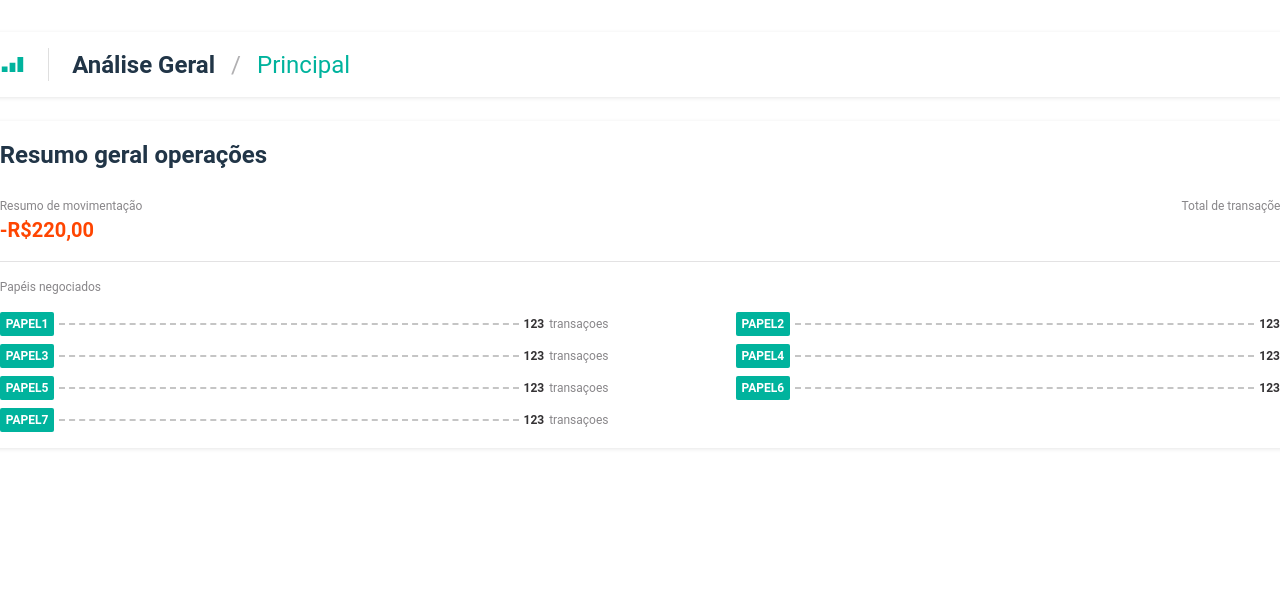
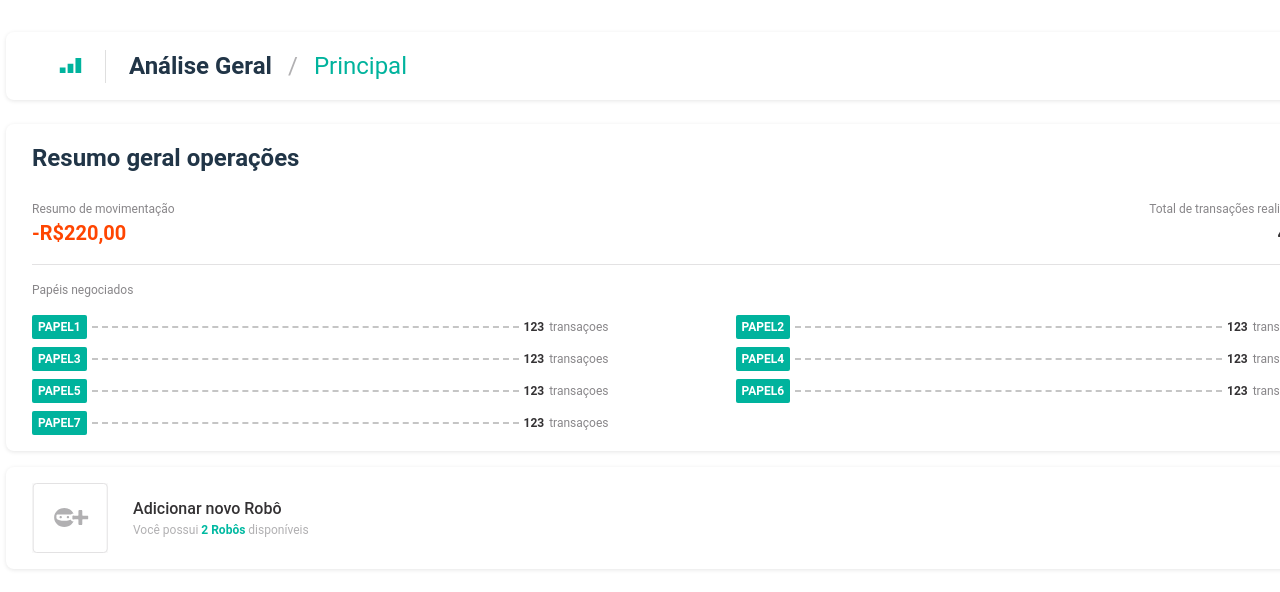
Before and after one commit to Lorena-Avelino/teste-frontend, a React (Vite) app: page / in a window 1280 px wide. Shown: the top 592 px of the page. Built offline with nearby package versions, Linux system fonts and the light colour scheme.

Commit message:
feat: implementação do quadro de Adicionar novo Robô

```diff
--- a/src/App.jsx
+++ b/src/App.jsx
@@ -3,6 +3,7 @@
 // import viteLogo from '/vite.svg'
 import './App.css'
 import BreadCrumbs from './components/breadcrumbs'
+import NewRobot from './components/newrobot'
 import Report from './components/report'
 
 function App() {
@@ -12,6 +13,7 @@ function App() {
     <>
       <BreadCrumbs />
       <Report />
+      <NewRobot />
       {/* <div>
         <a href="https://vitejs.dev" target="_blank">
           <img src={viteLogo} className="logo" alt="Vite logo" />
--- a/src/components/breadcrumbs/style.css
+++ b/src/components/breadcrumbs/style.css
@@ -1,15 +1,15 @@
 .breadCrumbs {
     background-color: #fff;
-    width: 1396px;
-    height: 65px;
+    width: 100%;
     border-radius: 8px;
     box-shadow: 0px 1px 4px 0px rgba(0, 0, 0, 0.10);
     text-align: left;
     font-size: 16px;
     display: flex;
     align-items: center;
-    gap: 23.57px;
+    gap: 23px;
     font-weight: 500;
+    padding: 16px 26px;
 }
 .breadCrumbs .combinedShape{
     margin-left: 27px;
--- /dev/null
+++ b/src/components/newrobot/index.jsx
@@ -0,0 +1,16 @@
+import './style.css'
+import addRobot from '../../assets/AddRobot.svg'
+
+const NewRobot = () => {
+    return (
+    <div className='new-robot'>
+        <button className='btn'><img src={addRobot} alt='AddRobot'/></button>
+        <div>
+            <h2 className='new'>Adicionar novo Robô</h2>
+            <p className='quantity-robot'>Você possui <strong>2 Robôs</strong> disponíveis</p>
+        </div>
+    </div>
+    )
+}
+
+export default NewRobot
--- /dev/null
+++ b/src/components/newrobot/style.css
@@ -0,0 +1,38 @@
+.new-robot{
+    display: flex;
+    width: 100%;
+    background-color: #fff;
+    border-radius: 8px;
+    box-shadow: 0px 1px 4px 0px rgba(0, 0, 0, 0.1);
+    margin-top: 16px;
+    text-align: left;
+    padding: 16px 26px;
+    gap: 25px;
+    align-items: center;
+}
+
+.new-robot .btn img {
+    display: block;
+}
+
+.new-robot .btn:hover {
+    box-shadow: 0px 1px 4px 0px rgba(0, 0, 0, 0.1);
+    border-radius: 5px;
+}
+
+.new-robot .new{
+    color: #343234;
+    font-size: 16px;
+    font-weight: 500;
+}
+
+.new-robot .quantity-robot{
+    color: #B1B0B2;
+    font-size: 12px;
+    font-weight: 400;
+}
+
+.new-robot .quantity-robot strong {
+    color: #00B9A1;
+    font-weight: 700;
+}
--- a/src/components/report/style.css
+++ b/src/components/report/style.css
@@ -1,5 +1,5 @@
 .report {
-  max-width: 1396px;
+  width: 100%;
   background-color: #fff;
   border-radius: 8px;
   box-shadow: 0px 1px 4px 0px rgba(0, 0, 0, 0.1);
--- a/src/index.css
+++ b/src/index.css
@@ -41,19 +41,12 @@ h1 {
 }
 
 button {
-  border-radius: 8px;
-  border: 1px solid transparent;
-  padding: 0.6em 1.2em;
-  font-size: 1em;
-  font-weight: 500;
-  font-family: inherit;
-  background-color: #1a1a1a;
+  border: none;
+  padding: 0;
+  background: none;
   cursor: pointer;
-  transition: border-color 0.25s;
 }
-button:hover {
-  border-color: #646cff;
-}
+
 button:focus,
 button:focus-visible {
   outline: 4px auto -webkit-focus-ring-color;
```
Also changed, not shown: src/assets/AddRobot.svg (added).
